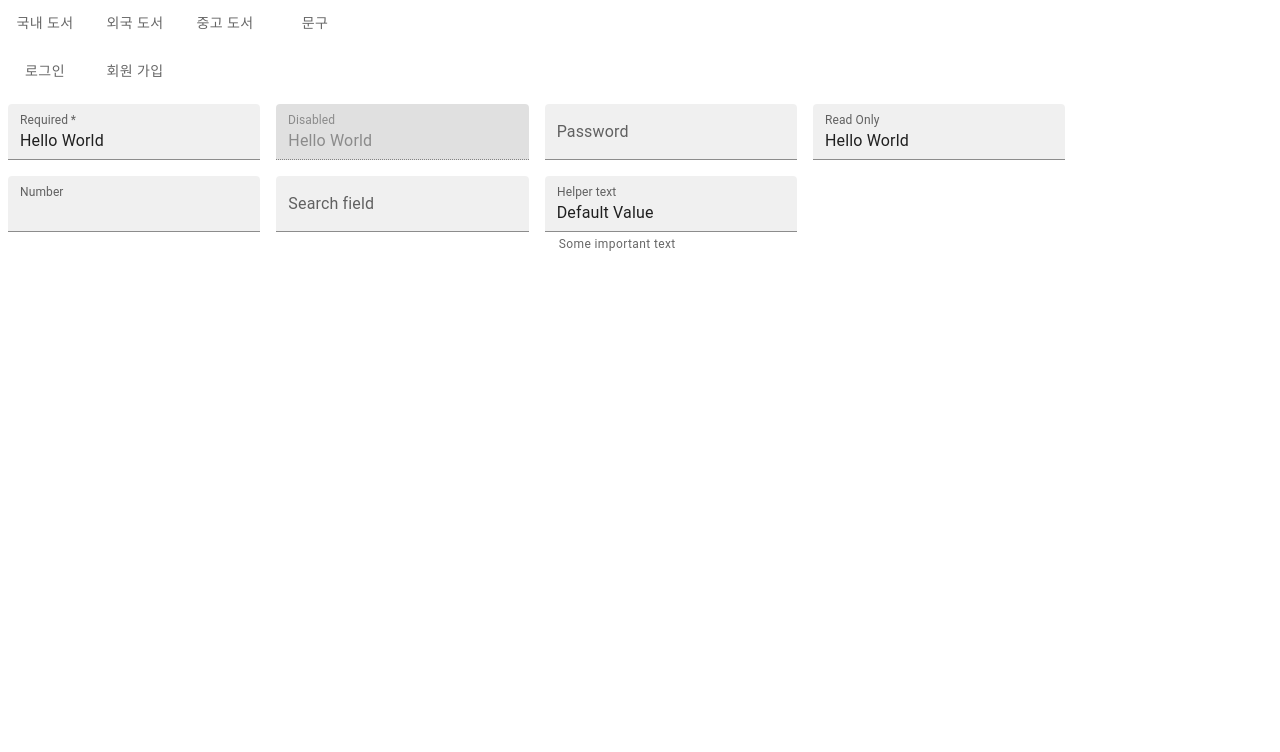
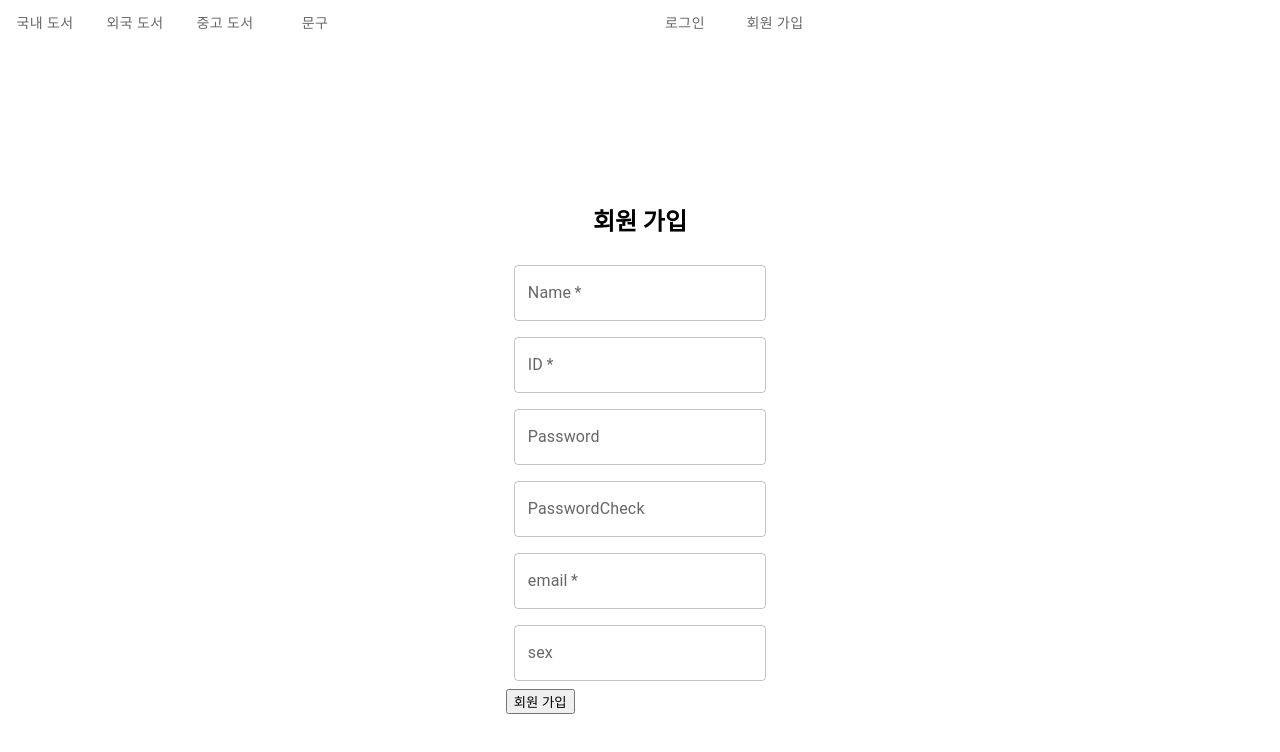
Before and after one commit to sangwoo99/orange_bookstore, a React (Create React App) app in the folder client/: page /register in a window 1280 px wide. Shown: the top 752 px of the page. Built offline with nearby package versions, Linux system fonts and the light colour scheme.

Commit message:
회원가입 및 로그인 페이지 UI변경 및 API연동

```diff
--- a/client/package.json
+++ b/client/package.json
@@ -9,6 +9,7 @@
     "@testing-library/jest-dom": "^5.16.4",
     "@testing-library/react": "^12.1.4",
     "@testing-library/user-event": "^13.5.0",
+    "axios": "^0.26.1",
     "react": "^18.0.0",
     "react-dom": "^18.0.0",
     "react-router-dom": "^6.3.0",
--- a/client/src/components/views/LoginPage/LoginPage.js
+++ b/client/src/components/views/LoginPage/LoginPage.js
@@ -4,6 +4,9 @@ import TextField from '@mui/material/TextField';
 
 const LoginPage = () => {
   return (
+    <div style={{ display: 'flex', alignItems: 'center', justifyContent: 'center', height: 700 }}>
+      <div>
+        <h2 style={{ display: 'flex', justifyContent: 'center' }}>로그인</h2>
         <Box
           component="form"
           sx={{
@@ -17,15 +20,6 @@ const LoginPage = () => {
               required
               id="outlined-required"
               label="ID"
-          defaultValue="ID"
-        />
-      </div>
-      <div>
-        <TextField
-          disabled
-          id="outlined-disabled"
-          label="Disabled"
-          defaultValue="Hello World"
             />
           </div>
           <div>
@@ -36,28 +30,9 @@ const LoginPage = () => {
               autoComplete="current-password"
             />
           </div>
-      <div>
-        <TextField
-          id="outlined-read-only-input"
-          label="Read Only"
-          defaultValue="Hello World"
-          InputProps={{
-            readOnly: true,
-          }}
-        />
+        </Box>
       </div>
-      <div>
-        <TextField id="outlined-search" label="Search field" type="search" />
     </div>
-      <div>
-        <TextField
-          id="outlined-helperText"
-          label="Helper text"
-          defaultValue="Default Value"
-          helperText="Some important text"
-        />
-      </div>
-    </Box>
   )
 }
 
--- a/client/src/components/views/NavBar/NavBar.js
+++ b/client/src/components/views/NavBar/NavBar.js
@@ -1,27 +1,16 @@
 import React from 'react';
 import RightMenu from './Sections/RightMenu.js';
+import LeftMenu from './Sections/LeftMenu.js';
 import Tabs from '@mui/material/Tabs';
 import Tab from '@mui/material/Tab';
 import Box from '@mui/material/Box';
 
 const NavBar = () => {
   return (
-    <Box sx={{  width: '100%'  }}>
-      <Tabs
-        value
-        onChange
-        textColor="secondary"
-        indicatorColor="secondary"
-        aria-label="secondary tabs example"
-      >
-        <Tab value="one" label="국내 도서" />
-        <Tab value="two" label="외국 도서" />
-        <Tab value="three" label="중고 도서" />
-        <Tab value="four" label="문구" />
-      </Tabs>
-
+    <div style={{display: 'flex'}}>
+      <LeftMenu mode="inline"/>
       <RightMenu mode="inline" />
-    </Box>
+    </div>
   )
 };
 
--- /dev/null
+++ b/client/src/components/views/NavBar/Sections/LeftMenu.js
@@ -0,0 +1,26 @@
+import React from 'react'
+import Tabs from '@mui/material/Tabs';
+import Tab from '@mui/material/Tab';
+import Box from '@mui/material/Box';
+
+const LeftMenu = () => {
+
+  return (
+    <Box sx={{  width: '100%'  }}>
+    <Tabs
+      value
+      onChange
+      textColor="secondary"
+      indicatorColor="secondary"
+      aria-label="secondary tabs example"
+    >
+      <Tab label="국내 도서" />
+      <Tab label="외국 도서" />
+      <Tab label="중고 도서" />
+      <Tab label="문구" />
+    </Tabs>
+  </Box>
+  )
+}
+
+export default LeftMenu
--- a/client/src/components/views/NavBar/Sections/RightMenu.js
+++ b/client/src/components/views/NavBar/Sections/RightMenu.js
@@ -18,7 +18,7 @@ const RightMenu = () => {
 
     return (
         <Box sx={{ width: '100%' }}>
-            <Tabs value onChange aria-label="nav tabs example">
+            <Tabs onChange aria-label="nav tabs example">
             <LinkTab label="로그인" href="/login" />
             <LinkTab label="회원 가입" href="/register" />
             </Tabs>
--- a/client/src/components/views/RegisterPage/RegisterPage.js
+++ b/client/src/components/views/RegisterPage/RegisterPage.js
@@ -1,9 +1,65 @@
-import React from 'react';
+import { React, useState } from 'react';
 import Box from '@mui/material/Box';
 import TextField from '@mui/material/TextField';
+import axios from 'axios';
+import { useNavigate } from 'react-router-dom';
 
 const RegisterPage = () => {
+  const navigator = useNavigate();
+  const [Name, setName] = useState('');
+  const [ID, setID] = useState('');
+  const [Password, setPassword] = useState('');
+  const [PasswordCheck, setPasswordCheck] = useState('');
+
+  const handleName = (e) => {
+    setName(e.target.value);
+    console.log(Name);
+  };
+
+  const handleID = (e) => {
+    setID(e.target.value);
+    console.log(ID);
+  };
+
+  const handlePassword = (e) => {
+    setPassword(e.target.value);
+  };
+
+  const handlePasswordCheck = (e) => {
+    setPasswordCheck(e.target.value);
+  };
+
+
+  const handleOnSubmit = (e) => {
+    e.preventDefault(); // form태그에서 submit을 하면 페이지가 새로 고침되는데 이것을 막음
+
+    if(Password !== PasswordCheck) {
+      return alert('비밀번호와 비밀번호 체크가 일치하지 않습니다. 다시 확인해주세요.');
+    }
+
+    let body = {
+      id : ID,
+      name: Name,
+      password: Password
+    };
+
+    console.log('body:', body);
+
+    axios.post('/api/users/register', body)
+      .then( res => {
+        if(res.success) {
+          navigator('/login');
+        }
+
+        alert('400 error');
+      })
+      .fail(alert('API Failed'))
+  }
+
   return (
+    <div style={{ display: 'flex', alignItems: 'center', justifyContent: 'center', height: '100vh' }}>
+      <form onSubmit={handleOnSubmit}>
+        <h2 style={{ display: 'flex', justifyContent: 'center' }}>회원 가입</h2>
         <Box
           component="form"
           sx={{
@@ -15,58 +71,58 @@ const RegisterPage = () => {
           <div>
             <TextField
               required
-          id="filled-required"
-          label="Required"
-          defaultValue="Hello World"
-          variant="filled"
+              id="outlined-required"
+              label="Name"
+              value={Name}
+              onChange={handleName}
             />
+          </div>
+          <div>
             <TextField
-          disabled
-          id="filled-disabled"
-          label="Disabled"
-          defaultValue="Hello World"
-          variant="filled"
+              required
+              id="outlined-required"
+              label="ID"
+              value={ID}
+              onChange={handleID}
             />
+          </div>
+          <div>
             <TextField
-          id="filled-password-input"
+              id="outlined-password-input"
               label="Password"
               type="password"
               autoComplete="current-password"
-          variant="filled"
+              value={Password}
+              onChange={handlePassword}
             />
+          </div>
+          <div>
             <TextField
-          id="filled-read-only-input"
-          label="Read Only"
-          defaultValue="Hello World"
-          InputProps={{
-            readOnly: true,
-          }}
-          variant="filled"
+              id="outlined-password-input"
+              label="PasswordCheck"
+              type="password"
+              autoComplete="current-password"
+              value={PasswordCheck}
+              onChange={handlePasswordCheck}
             />
+          </div>
+          <div>
             <TextField
-          id="filled-number"
-          label="Number"
-          type="number"
-          InputLabelProps={{
-            shrink: true,
-          }}
-          variant="filled"
+              required
+              id="outlined-required"
+              label="email"
             />
+          </div>
+          <div>
             <TextField
-          id="filled-search"
-          label="Search field"
-          type="search"
-          variant="filled"
-        />
-        <TextField
-          id="filled-helperText"
-          label="Helper text"
-          defaultValue="Default Value"
-          helperText="Some important text"
-          variant="filled"
+              id="outlined-required"
+              label="sex"
             />
           </div>
         </Box>
+        <button type='submit'>회원 가입</button>
+      </form>
+    </div>
   )
 };
 
```
Also changed, not shown: 2 other files (tests, documents, lock files or other folders). Lines whose indentation alone changed are shown as unchanged.
